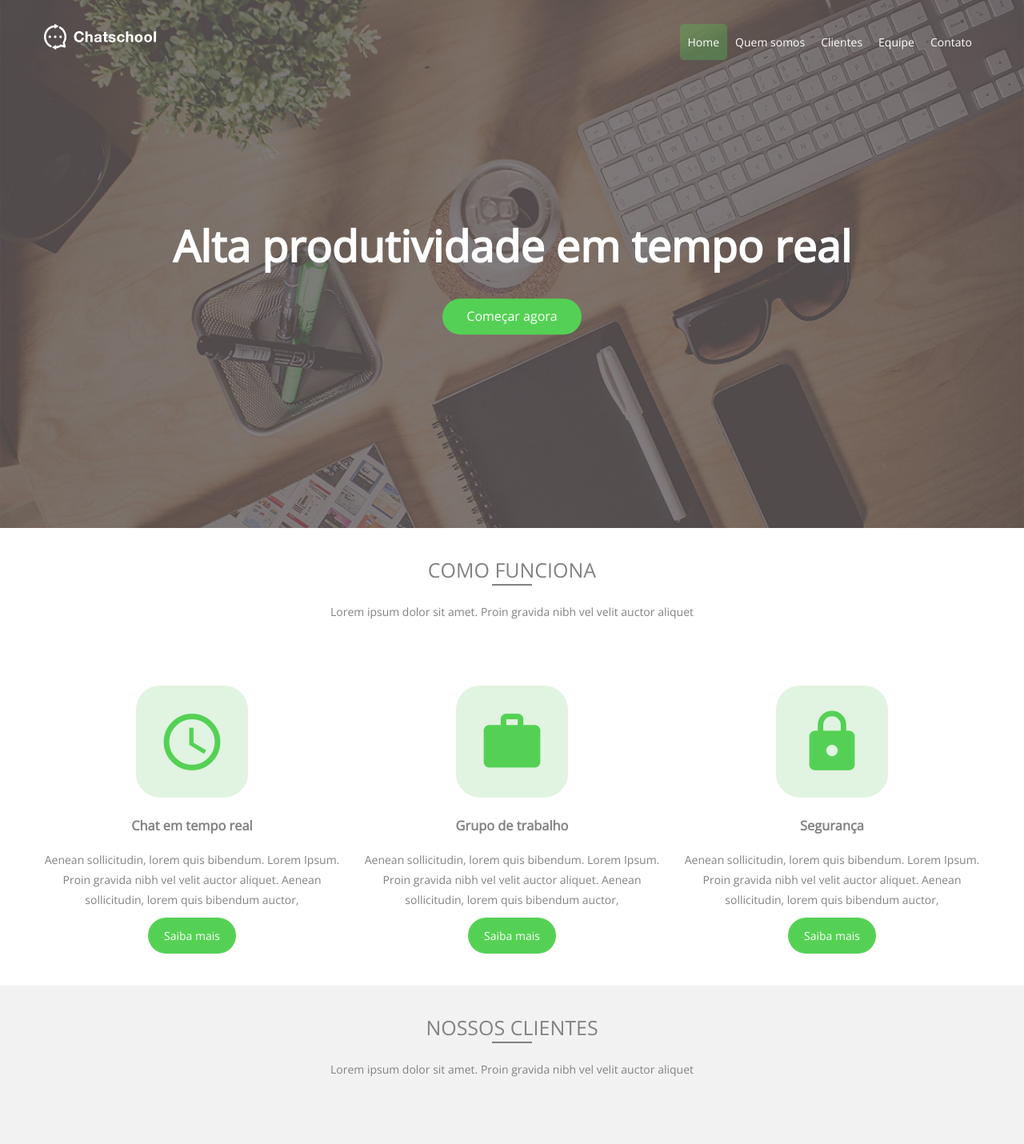
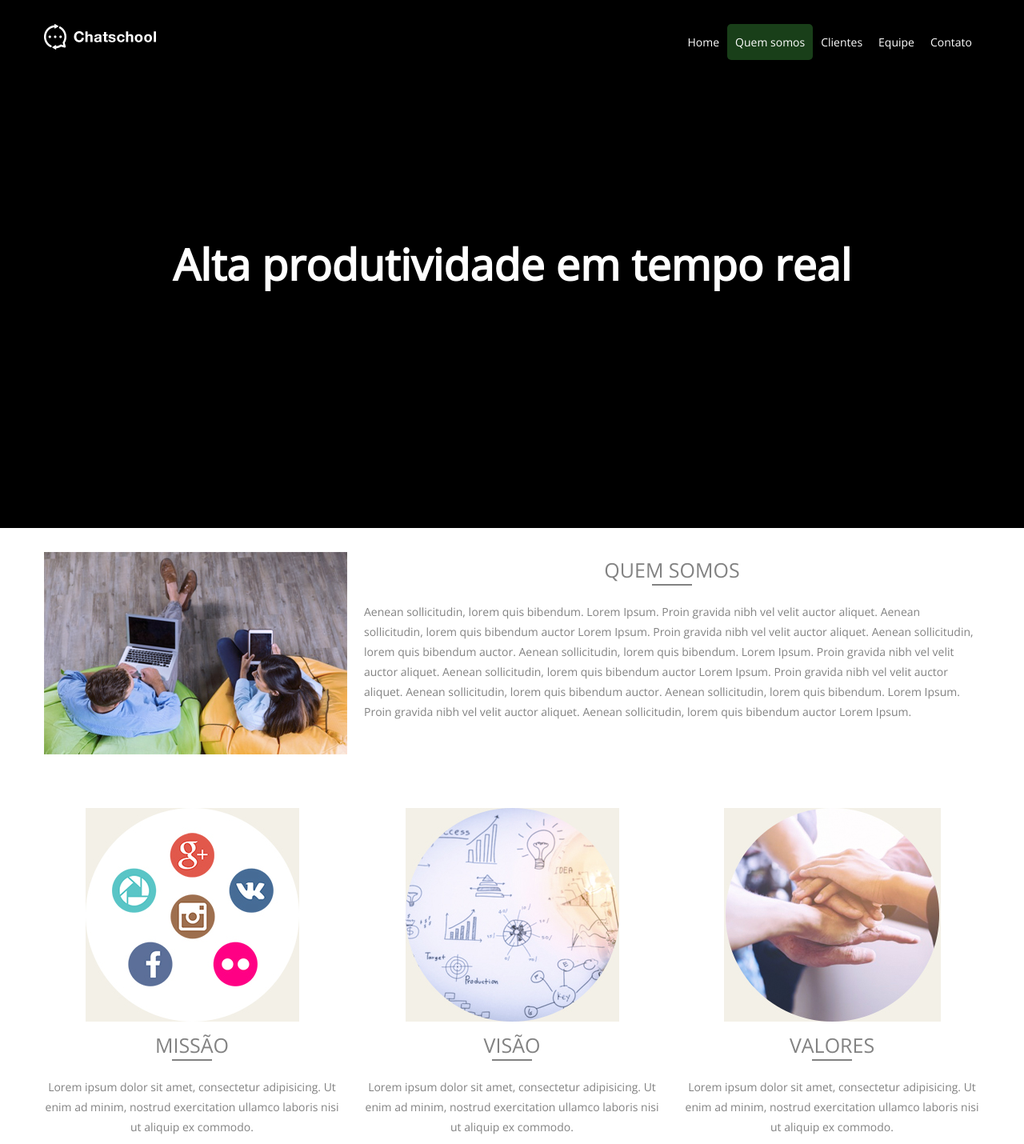
Before and after one commit to Agilwork/react-site-aw, a React (Create React App) app: page /how-it-work in a window 1280 px wide. Shown: the top 1430 px of the page at 80% size. Built offline with nearby package versions, Linux system fonts and the light colour scheme.

Commit message:
How it work finished

```diff
--- a/package.json
+++ b/package.json
@@ -5,6 +5,8 @@
   "dependencies": {
     "react": "^16.2.0",
     "react-dom": "^16.2.0",
+    "react-router": "^4.2.0",
+    "react-router-dom": "^4.2.2",
     "react-scripts": "1.1.1"
   },
   "scripts": {
--- /dev/null
+++ b/src/components/pages/HowItWork.js
@@ -0,0 +1,19 @@
+import React, { Component } from 'react';
+
+import Main from '../pages/how-it-twork/Main'
+import Header from '../pages/how-it-twork/Header'
+import Footer from '../Footer'
+
+class HowItWork extends Component {
+  render () {
+    return (
+      <div>
+        <Header />
+        <Main />
+        <Footer />
+      </div>
+    )
+  }
+}
+
+export default HowItWork
--- /dev/null
+++ b/src/components/pages/how-it-twork/Header.js
@@ -0,0 +1,37 @@
+import React, { Component } from 'react';
+
+class Header extends Component {
+  render () {
+    return (
+      <header id="header" className="page-quem-somos">
+        <div className="container">
+          <div className="row">
+            <div className="col col-desktop-3 col-6">
+              <a href="index.html">
+                <img src="images/logo.png" alt="Logo da Chatschool" />
+              </a>
+            </div>
+            <div className="col col-desktop-9 col-6">
+              <nav>
+                <ul>
+                  <li><a href="/">Home</a></li>
+                  <li><a href="quem-somos.html" className="active">Quem somos</a></li>
+                  <li><a href="clientes.html">Clientes</a></li>
+                  <li><a href="equipe.html">Equipe</a></li>
+                  <li><a href="contato.html">Contato</a></li>
+                </ul>
+              </nav>
+            </div>
+          </div>
+          <div className="row">
+            <div className="col col-desktop-12 title">
+              <h1>Alta produtividade em tempo real</h1>
+            </div>
+          </div>
+        </div>
+      </header>
+    )
+  }
+}
+
+export default Header
--- /dev/null
+++ b/src/components/pages/how-it-twork/Main.js
@@ -0,0 +1,46 @@
+import React, { Component } from 'react';
+
+class Main extends Component {
+  render () {
+    return (
+      <main>
+        <section className="section" id="intro">
+          <div className="container">
+            <div className="row">
+              <div id="img-box" className="col col-desktop-4 col-6">
+                <img src="images/quem-somos/quem-somos_01.jpg" alt="" />
+              </div>
+              <div className="col col-desktop-8">
+                <h2>Quem somos</h2>
+                <p>Aenean sollicitudin, lorem quis bibendum. Lorem Ipsum. Proin gravida nibh vel velit auctor aliquet. Aenean sollicitudin, lorem quis bibendum auctor Lorem Ipsum. Proin gravida nibh vel velit auctor aliquet. Aenean sollicitudin, lorem quis bibendum auctor. Aenean sollicitudin, lorem quis bibendum. Lorem Ipsum. Proin gravida nibh vel velit auctor aliquet. Aenean sollicitudin, lorem quis bibendum auctor Lorem Ipsum. Proin gravida nibh vel velit auctor aliquet. Aenean sollicitudin, lorem quis bibendum auctor. Aenean sollicitudin, lorem quis bibendum. Lorem Ipsum. Proin gravida nibh vel velit auctor aliquet. Aenean sollicitudin, lorem quis bibendum auctor Lorem Ipsum.</p>
+              </div>
+            </div>
+          </div>
+        </section>
+        <section className="section section-center" id="valores">
+          <div className="container">
+            <div className="row">
+              <div className="col col-desktop-4">
+                <img src="images/quem-somos/quem-somos_02.jpg" alt="" />
+                <h2>Missão</h2>
+                <p>Lorem ipsum dolor sit amet, consectetur adipisicing. Ut enim ad minim, nostrud exercitation ullamco laboris nisi ut aliquip ex commodo.</p>
+              </div>
+              <div className="col col-desktop-4">
+                <img src="images/quem-somos/quem-somos_03.jpg" alt="" />
+                <h2>Visão</h2>
+                <p>Lorem ipsum dolor sit amet, consectetur adipisicing. Ut enim ad minim, nostrud exercitation ullamco laboris nisi ut aliquip ex commodo.</p>
+              </div>
+              <div className="col col-desktop-4">
+                <img src="images/quem-somos/quem-somos_04.jpg" alt="" />
+                <h2>Valores</h2>
+                <p>Lorem ipsum dolor sit amet, consectetur adipisicing. Ut enim ad minim, nostrud exercitation ullamco laboris nisi ut aliquip ex commodo.</p>
+              </div>
+            </div>
+          </div>
+        </section>
+      </main>
+    )
+  }
+}
+
+export default Main
--- a/src/index.js
+++ b/src/index.js
@@ -1,7 +1,23 @@
-import React from 'react';
-import ReactDOM from 'react-dom';
-import App from './App';
-import registerServiceWorker from './registerServiceWorker';
+import React from 'react'
+import ReactDOM from 'react-dom'
 
-ReactDOM.render(<App />, document.getElementById('root'));
-registerServiceWorker();
+import App from './App'
+import HowItWork from './components/pages/HowItWork'
+
+import registerServiceWorker from './registerServiceWorker'
+import {Router, Route, BrowserRouter} from 'react-router-dom'
+
+const router = (
+  <BrowserRouter >
+    <div>
+      <Route path="/how-it-work" component={ HowItWork } />
+      <Route exact path="/" component={ App } />
+    </div>
+  </BrowserRouter>
+)
+
+ReactDOM.render(
+  router,
+  document.getElementById('root')
+)
+registerServiceWorker()
```
Also changed, not shown: src/components/Footer.js (line endings or trailing spaces), 1 other file (tests, documents, lock files or other folders).
